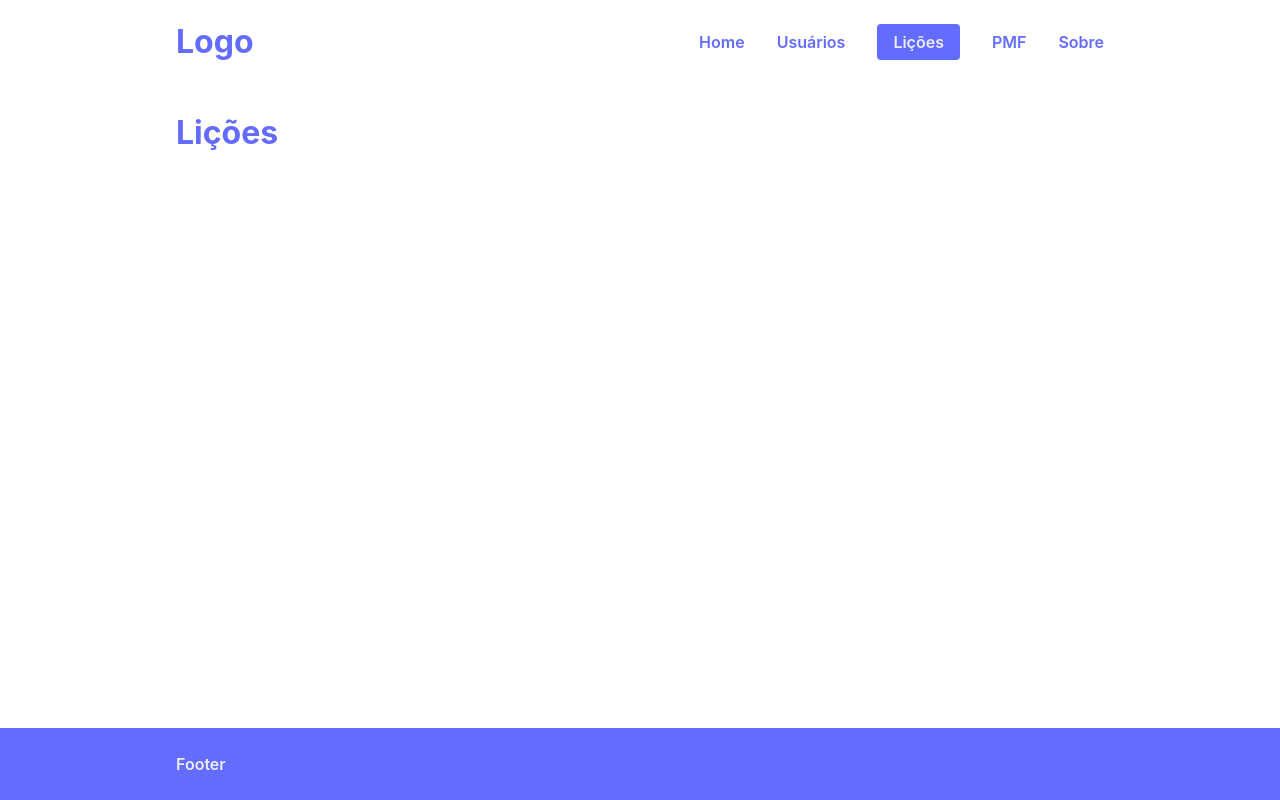
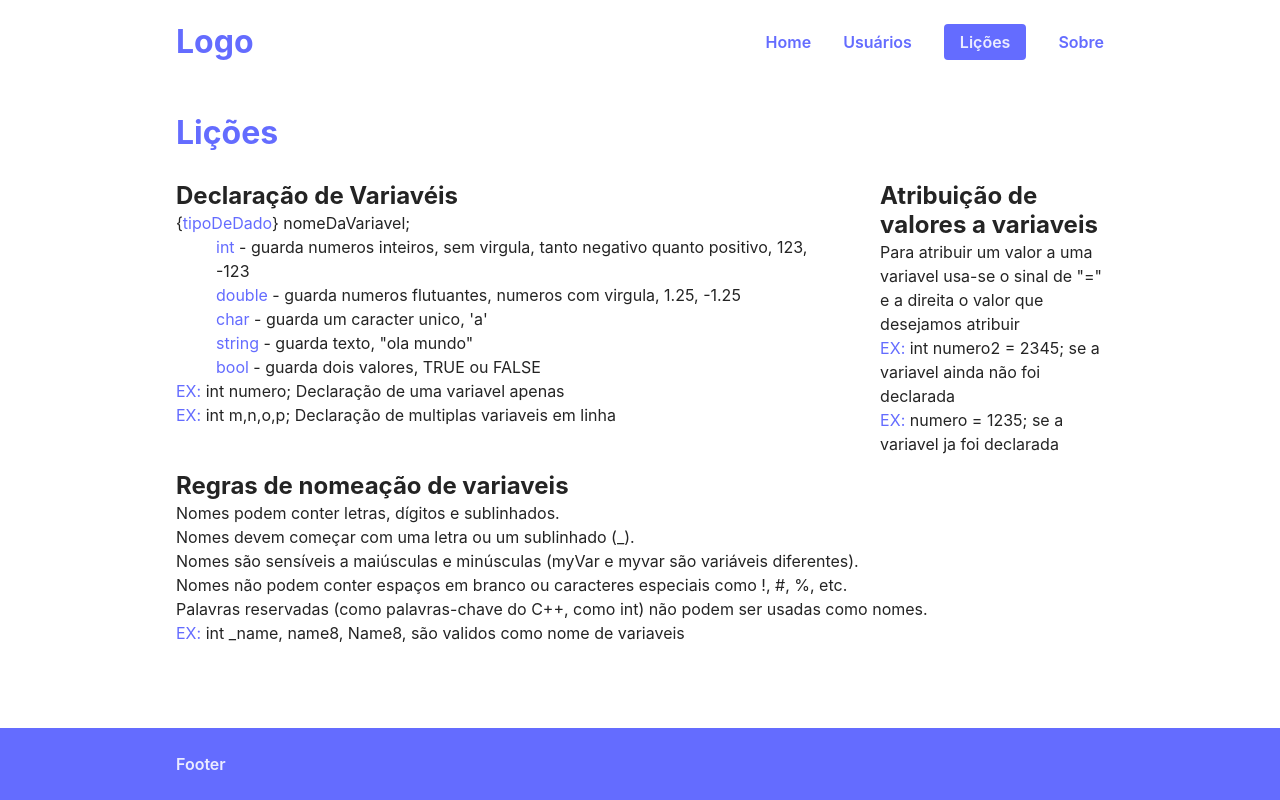
Before and after one commit to DomilsonFirmino/UserVisualizationCodeForces, a React (Vite) app: page /tutorials in a window 1280 px wide. Built offline with nearby package versions, Linux system fonts and the light colour scheme.

Commit message:
added intermediary problems, user details errorHandling

```diff
--- a/src/App.jsx
+++ b/src/App.jsx
@@ -13,6 +13,7 @@ import Tutorials from './pages/Tutorials'
 import RootLayout from "./layout/RootLayout"
 import UserLayout from './layout/UserLayout'
 
+
 const router = createBrowserRouter(
     createRoutesFromElements(
         <Route>
@@ -24,7 +25,7 @@ const router = createBrowserRouter(
                 </Route>
                 <Route path='about' element={<About/>}/>
                 <Route path='tutorials' element={<Tutorials/>}/>
-                <Route path='faq' element={<FAQ/>}/>
+                {/*<Route path='faq' element={<FAQ/>}/>*/}
                 <Route path='*' element={<Error/>}></Route>
             </Route>
         </Route>
--- a/src/components/Problem.jsx
+++ b/src/components/Problem.jsx
@@ -1,8 +1,9 @@
-function Problem({problems}){
+function Problem({problems, children}){
     return(
-        <div className="problem top-__1">
+        <div className="problem top-1">
             <p>{problems.name}</p>
             <a href={problems.link}>Resolver o problema</a>
+            <div>{children}</div>
         </div>
     )
 }
--- /dev/null
+++ b/src/components/UserError.jsx
@@ -0,0 +1,12 @@
+function Error({error}){
+    return(
+        <div style={{display: "grid", height:"100%", placeItems: "center",color:"red"}}>
+            <div className="fs-900 text-center fw-600">
+                <p className="">❌</p>
+                <p className="" >{error}</p>
+            </div>
+        </div>
+    )
+}
+
+export default Error
--- a/src/index.css
+++ b/src/index.css
@@ -242,6 +242,10 @@ button:focus-visible {
     grid-template-columns: auto 1fr;
   }
 
+  .twoEqual{
+    grid-template-columns: 1fr 1fr;
+  }
+
 }
 
 .top-2 > * + *{
@@ -256,4 +260,8 @@ button:focus-visible {
 .top-__1 > * + *{
   margin-top: .25rem;
 }
+
+.look{
+  color: var(--clr-pop);
+}
 /*CustomProps*/
--- a/src/layout/RootLayout.css
+++ b/src/layout/RootLayout.css
@@ -24,6 +24,17 @@ main{
     padding-left: 0;
 }
 
+.navItems{
+    display: flex;
+    gap: 2rem;
+}
+
+@media screen and (max-width: 25em) {
+
+    .navItems{
+        display: grid;
+    }
+}
 @media screen and (min-width: 50em) {
     .navbar{
         display: flex;
@@ -32,10 +43,7 @@ main{
     }
 }
 
-.navItems{
-    display: flex;
-    gap: 2rem;
-}
+
 
 footer{
     font-weight: var(--fw-600);
--- a/src/layout/RootLayout.jsx
+++ b/src/layout/RootLayout.jsx
@@ -21,9 +21,10 @@ function RootLayout(){
                                 <li>
                                     <NavLink to="tutorials">Lições</NavLink>
                                 </li>
-                                <li>
+                               {/*
+                               <li>
                                     <NavLink to="FAQ">PMF</NavLink>
-                                </li>
+                                </li>*/}
                                 <li>
                                     <NavLink to="about">Sobre</NavLink>
                                 </li>
--- a/src/pages/Tutorials.jsx
+++ b/src/pages/Tutorials.jsx
@@ -1,7 +1,49 @@
 function Tutorials(){
     return(
-        <div className="container">
+        <div className="container top-2">
             <h1 style={{color: "var(--clr-pop)"}}>Lições</h1>
+            <p>
+
+            </p>
+            <div className="top-1">
+                <div className="two grid gap-3">
+                    <div style={{maxWidth: "65ch"}}>
+                        <h2 id="declVar">Declaração de Variavéis</h2>
+                        <p>&#123;<span className="look">tipoDeDado</span>&#125; nomeDaVariavel;</p>
+                        <ul>
+                            <li><span className="look">int</span> - guarda numeros inteiros, sem virgula, tanto negativo quanto positivo, 123, -123</li>
+                            <li><span className="look">double</span> - guarda numeros flutuantes, numeros com virgula, 1.25, -1.25</li>
+                            <li><span className="look">char</span> - guarda um caracter unico, 'a'</li>
+                            <li><span className="look">string</span> - guarda texto, "ola mundo"</li>
+                            <li><span className="look">bool</span> - guarda dois valores, TRUE ou FALSE</li>
+                        </ul>
+                        <p><span className="look">EX:</span> int numero; Declaração de uma variavel apenas</p>
+                        <p><span className="look">EX:</span> int m,n,o,p; Declaração de multiplas variaveis em linha</p>
+                    </div>
+                    <div>
+                        <h2>Atribuição de valores a variaveis</h2>
+                        <p>
+                            Para atribuir um valor a uma variavel usa-se o sinal de "="
+                            e a direita o valor que desejamos atribuir
+                        </p>
+                        <p><span className="look">EX:</span> int numero2 = 2345; se a variavel ainda não foi declarada</p>
+                        <p><span className="look">EX:</span> numero = 1235; se a variavel ja foi declarada</p>
+                    </div>
+                </div>
+
+                <div>
+                    <h2>Regras de nomeação de variaveis</h2>
+                    <p>Nomes podem conter letras, dígitos e sublinhados.</p>
+                    <p>Nomes devem começar com uma letra ou um sublinhado (_).</p>
+                    <p>Nomes são sensíveis a maiúsculas e minúsculas (myVar e myvar são variáveis diferentes).</p>
+                    <p>Nomes não podem conter espaços em branco ou caracteres especiais como !, #, %, etc.</p>
+                    <p>Palavras reservadas (como palavras-chave do C++, como int) não podem ser usadas como nomes.</p>
+
+                    <p><span className="look">EX:</span> int _name, name8, Name8, são validos como nome de variaveis</p>
+                </div>
+
+            </div>
+
         </div>
     )
 }
--- a/src/pages/UserDetails.jsx
+++ b/src/pages/UserDetails.jsx
@@ -3,6 +3,7 @@ import { useParams } from "react-router-dom";
 import { Link } from "react-router-dom";
 import SubmissionList from "../components/SubmissionList";
 import Submission from "../components/Submission";
+import UserError from "../components/UserError"
 
 let Url = "https://codeforces.com/api/user.status?handle";
 /*
@@ -17,15 +18,22 @@ function UserDetails(){
     const [user,setUser] = useState(()=>[]);
     const [info, setInfo] = useState(()=>false);
     const [problems, setProblems] = useState(()=>[]);
+    const [Error, setError] = useState(()=>"")
 
     useEffect(()=>{
 
         const fetchData = async ()=>{
+
             const response = await fetch(Url + "="+id+"&from=1&count=20");
             const data = await response.json();
+            if(data.status === "FAILED"){
+                setError("usuario não existe")
+            }else{
                 setUser(()=>data.result);
+                setProblems(()=>new Set(data.result.map((info,index) => info.problem.name)))
+            }
+
             setInfo(true);
-            setProblems(()=>new Set(data.result.map((info,index) => info.problem.name)))
         }
 
         fetchData();
@@ -37,9 +45,13 @@ function UserDetails(){
             {info === false ?
                 <p>Carregando todas as informações ...</p>
                 :
+                Error === ""?
                 <div>
                     <p className="fw-600 fs-600" style={{marginBottom: "1rem"}}>Usuario: <span className="fw-400 fs-400">{id}</span></p>
 
+                    { user.length === 0 ? <p>😮 WOW que vazio, não tem nada para ver aqui</p>
+                        :
+                        <>
                             <p  style={{marginBottom: ".5rem"}}>Ultimas submissões</p>
                             <SubmissionList>
                                 {
@@ -50,7 +62,11 @@ function UserDetails(){
                                     })
                                 }
                             </SubmissionList>
+                        </>
+                    }
                 </div>
+                :
+                <UserError error={Error}/>
 
             }
             <p style={{marginTop: "1rem"}}>
--- a/src/pages/UsersList.jsx
+++ b/src/pages/UsersList.jsx
@@ -70,12 +70,12 @@ function UsersList(){
 
             <div className="UserButtons">
                 {
+                    info === true && userShow > 4 ?
+                        <button onClick={()=>setUserShow((prev)=> prev - 4)}>⬅ Mostrar menos</button>:""
+                }
+                {
                     info === true && userShow < user.length ?
                         <button onClick={()=>setUserShow((prev)=> prev + 4)}>Mostrar mais ➡</button>:""
-                }
-                {
-                    info === true && userShow > 4 ?
-                        <button onClick={()=>setUserShow((prev)=> prev - 4)}>Mostrar menos ➡</button>:""
                 }
             </div>
         </>
```
Also changed, not shown: src/pages/Home.jsx (+74 -17 lines), src/assets/LP.png (added). Lines whose indentation alone changed are shown as unchanged.
